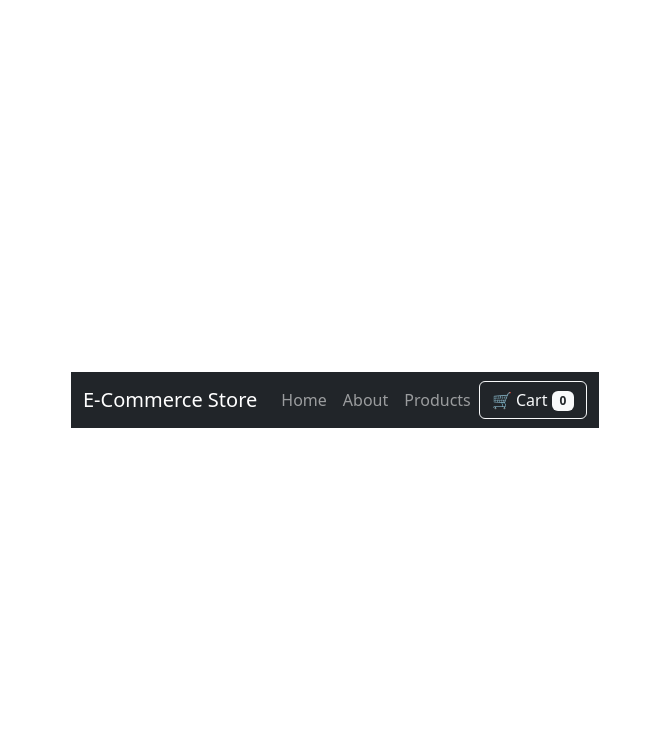
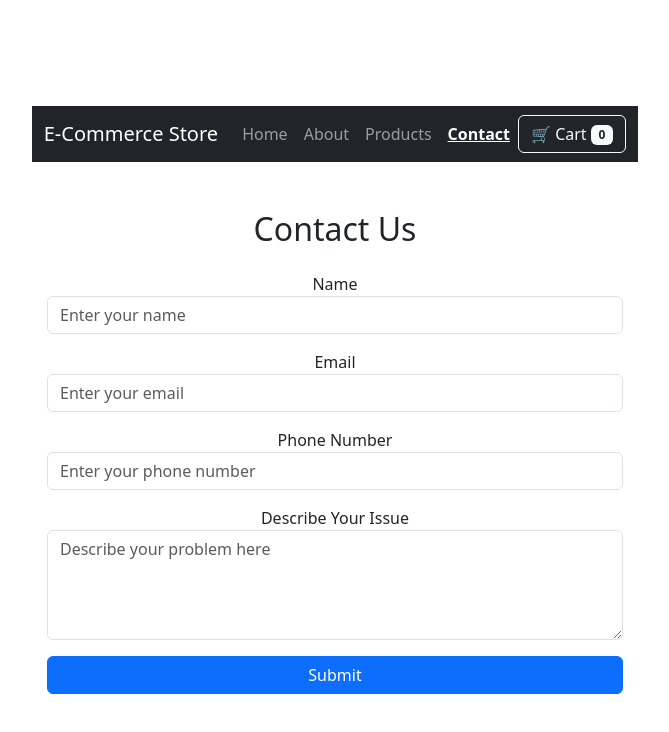
Before and after one commit to Ashutosh9110/Music-Ecommerce-Website, a React (Vite) app: page /contact in a window 1280 px wide. Shown: the top 732 px of the page, without its empty margins (305-974 px from the left). Built offline with nearby package versions, Linux system fonts and the light colour scheme.

Commit message:
Adding Contact US Page via REACT ROUTER

```diff
--- a/src/App.jsx
+++ b/src/App.jsx
@@ -7,6 +7,7 @@ import { CartProvider } from "./context/CartContext";
 import "./App.css";
 import Home from "./components/Home";
 import Movie from "./components/Movie";
+import Contact from "./components/Contact"; // ✅ import Contact
 
 function App() {
   return (
@@ -19,13 +20,14 @@ function App() {
             path="/products"
             element={
               <>
-                <Movie />  {/* ✅ Movies load on mount now */}
+                <Movie />
                 <h2 className="text-center mt-4">Products</h2>
                 <Products />
               </>
             }
           />
           <Route path="/about" element={<About />} />
+          <Route path="/contact" element={<Contact />} /> {/* ✅ New route */}
         </Routes>
       </Router>
     </CartProvider>
--- /dev/null
+++ b/src/components/Contact.jsx
@@ -0,0 +1,106 @@
+import React, { useState } from "react";
+
+const Contact = () => {
+  const [formData, setFormData] = useState({
+    name: "",
+    email: "",
+    phone: "",
+    issue: "",
+  });
+  const [message, setMessage] = useState("");
+
+  const handleChange = (e) => {
+    setFormData({ ...formData, [e.target.name]: e.target.value });
+  };
+
+  const submitHandler = async (e) => {
+    e.preventDefault();
+
+    if (!formData.name || !formData.email || !formData.phone || !formData.issue) {
+      alert("Please fill in all fields");
+      return;
+    }
+
+    try {
+      const response = await fetch(
+        "https://react-movie-base-185d9-default-rtdb.firebaseio.com/contact.json",
+        {
+          method: "POST",
+          headers: { "Content-Type": "application/json" },
+          body: JSON.stringify(formData),
+        }
+      );
+
+      if (!response.ok) throw new Error("Failed to submit. Please try again.");
+
+      setMessage("✅ Your issue has been submitted successfully!");
+      setFormData({ name: "", email: "", phone: "", issue: "" });
+    } catch (err) {
+      setMessage("❌ Something went wrong. Try again later.");
+    }
+  };
+
+  return (
+    <div className="container mt-5" style={{ maxWidth: "600px" }}>
+      <h2 className="text-center mb-4">Contact Us</h2>
+
+      <form onSubmit={submitHandler}>
+        <div className="mb-3">
+          <label>Name</label>
+          <input
+            type="text"
+            name="name"
+            className="form-control"
+            value={formData.name}
+            onChange={handleChange}
+            placeholder="Enter your name"
+          />
+        </div>
+
+        <div className="mb-3">
+          <label>Email</label>
+          <input
+            type="email"
+            name="email"
+            className="form-control"
+            value={formData.email}
+            onChange={handleChange}
+            placeholder="Enter your email"
+          />
+        </div>
+
+        <div className="mb-3">
+          <label>Phone Number</label>
+          <input
+            type="tel"
+            name="phone"
+            className="form-control"
+            value={formData.phone}
+            onChange={handleChange}
+            placeholder="Enter your phone number"
+          />
+        </div>
+
+        <div className="mb-3">
+          <label>Describe Your Issue</label>
+          <textarea
+            name="issue"
+            className="form-control"
+            rows="4"
+            value={formData.issue}
+            onChange={handleChange}
+            placeholder="Describe your problem here"
+          ></textarea>
+        </div>
+
+        <button type="submit" className="btn btn-primary w-100">
+          Submit
+        </button>
+      </form>
+
+      {message && <p className="mt-3 text-center">{message}</p>}
+    </div>
+  );
+};
+
+export default Contact;
--- a/src/components/Header.jsx
+++ b/src/components/Header.jsx
@@ -17,6 +17,7 @@ const Header = () => {
             <Nav.Link as={NavLink} to="/" end>Home</Nav.Link>
             <Nav.Link as={NavLink} to="/about">About</Nav.Link>
             <Nav.Link as={NavLink} to="/products">Products</Nav.Link>
+            <Nav.Link as={NavLink} to="/contact">Contact</Nav.Link>
 
             <Button variant="outline-light" onClick={() => setShowCart(true)}>
               🛒 Cart <Badge bg="light" text="dark">{cartCount}</Badge>
```
